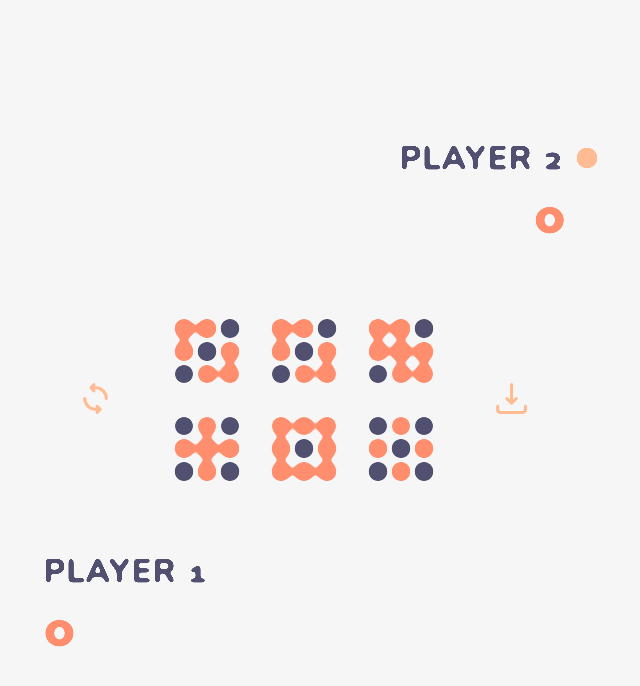
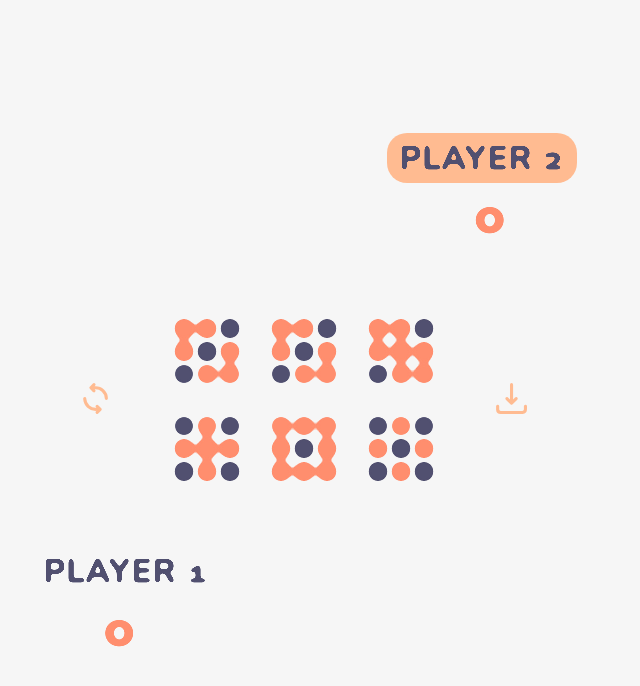
Before and after one commit to thetarnav/Toss-Toss, a Vue app: page / in a window 1280 px wide. Shown: the top 686 px of the page, without its empty margins (336-976 px from the left). Built offline with nearby package versions, Linux system fonts and the light colour scheme.

Commit message:
bouncy animations & transitions

```diff
--- a/src/App.vue
+++ b/src/App.vue
@@ -147,6 +147,7 @@ export default {
 
 <style lang="scss">
 @use 'scss/library/colors' as color;
+@use 'scss/library/variables' as *;
 @use 'scss/library/ms' as *;
 
 .board {
@@ -187,8 +188,9 @@ export default {
 		height: 100%;
 		border-radius: 50%;
 		background-color: color.$pale;
-		clip-path: circle(0 at 50% 50%);
-		transition: clip-path 0.2s;
+		clip-path: circle(50% at 50% 50%);
+		transform: scale(0);
+		transition: transform 0.2s $bouncy-easing;
 	}
 
 	&:not(:disabled):hover {
@@ -196,23 +198,8 @@ export default {
 			fill: color.$dark;
 		}
 		&::before {
-			clip-path: circle(100% at 50% 50%);
+			transform: scale(1);
 		}
-	}
-
-	@keyframes circle-animation {
-		50% {
-			opacity: 1;
-			clip-path: circle(100% at 50% 50%);
-		}
-		to {
-			opacity: 0;
-			clip-path: circle(0 at 50% 50%);
-		}
-	}
-
-	&:not(:disabled):active:before {
-		animation: circle-animation 0.4s;
 	}
 
 	&:disabled {
--- a/src/components/Dices.vue
+++ b/src/components/Dices.vue
@@ -49,6 +49,7 @@ export default {
 
 <style lang="scss" scoped>
 @use '../scss/library/colors' as color;
+@use '../scss/library/variables' as *;
 @use '../scss/library/ms' as *;
 
 $size: gs(2);
@@ -135,7 +136,7 @@ $padding: 0;
 		background: color.$main;
 		border-radius: 50%;
 
-		transition: transform 0.4s, background 0.2s;
+		transition: transform 0.4s $bouncy-easing, background 0.2s;
 		&.active {
 			background: color.$dark;
 			@include hidden-dot;
@@ -219,7 +220,7 @@ $padding: 0;
 	}
 
 	// dices:
-	transition: transform 0.5s;
+	transition: transform 0.5s $bouncy-easing;
 
 	&.selected {
 		.inactive {
@@ -285,7 +286,7 @@ $padding: 0;
 			background: color.$pale;
 			border-radius: 50%;
 			transform: scale(0);
-			transition: transform 0.2s;
+			transition: transform 0.2s $bouncy-easing;
 		}
 
 		&.selected:after {
--- a/src/components/Player.vue
+++ b/src/components/Player.vue
@@ -8,7 +8,9 @@
 		}"
 	>
 		<header class="name">
-			{{ playerName }}
+			<p class="text">
+				{{ playerName }}
+			</p>
 			<span class="crown">
 				<svg
 					version="1.2"
@@ -22,12 +24,12 @@
 				</svg>
 			</span>
 		</header>
-		<div class="scores">
-			<span class="total">
+		<transition-group tag="div" name="scores" class="scores" :duration="400">
+			<span :key="'total'" class="total">
 				{{ totalScore }}
 			</span>
-			<span class="round" v-if="roundScore > 0"> +{{ roundScore }} </span>
-		</div>
+			<span :key="'round'" class="round" v-if="roundScore > 0"> +{{ roundScore }} </span>
+		</transition-group>
 	</div>
 </template>
 
@@ -44,6 +46,7 @@ export default {
 
 <style lang="scss" scoped>
 @use '../scss/library/colors' as color;
+@use '../scss/library/variables' as *;
 @use '../scss/library/ms' as *;
 
 .player {
@@ -56,34 +59,41 @@ export default {
 	display: block;
 	position: relative;
 
-	filter: url(#goo-s);
-	font-size: ms(1);
-	text-transform: uppercase;
-	letter-spacing: 0.05em;
-
-	&:after {
+	.text {
+		filter: url(#goo-s);
+		font-size: ms(1);
+		text-transform: uppercase;
+		letter-spacing: 0.05em;
+	}
+	&:before {
 		content: '';
 		position: absolute;
-		left: 100%;
-		width: ms(0);
-		height: ms(0);
+		z-index: -1;
+		$padding-v: ms(-4);
+		$padding-h: ms(-1);
+		top: -$padding-v;
+		bottom: -$padding-v;
+		left: -$padding-h;
+		right: -$padding-h;
+
 		background: color.$pale;
-		border-radius: 50%;
-		transform: scale(0);
-		top: calc(50% - #{ms(0)} / 2);
-		margin-left: ms(-1);
-		transition: clip-path 0.2s;
+		border-radius: ms(0);
+
+		transform: scale(0.5, 0);
+		transition: transform 0.2s $bouncy-easing;
 	}
 }
 
 .crown {
+	--from-right: #{- ms(-1)};
 	position: absolute;
 	right: 100%;
-	margin-right: ms(-1);
+	// margin-right: ms(-1);
 	width: ms(1);
 	height: ms(1);
 	top: calc(50% - #{ms(1)} / 2);
 	transform: scale(0);
+	transition: transform 0.2s $bouncy-easing;
 	path,
 	polygon {
 		fill: color.$pale;
@@ -92,6 +102,8 @@ export default {
 .scores {
 	display: flex;
 	align-items: center;
+	justify-content: center;
+	min-width: 150px;
 }
 .total {
 	filter: url(#goo-m);
@@ -107,15 +119,42 @@ export default {
 	letter-spacing: -0.04em;
 }
 
+// .scores > * {
+// 	transition: all 0.2s $bouncy-easing;
+// 	margin-right: 10px;
+// }
+.scores-enter-active,
+.scores-leave-active,
+.scores-move {
+	transition: all 1s;
+}
+.scores-enter,
+.scores-leave-to {
+	opacity: 0;
+	// transform: translateY(ms(1));
+}
+.scores-leave-active {
+	&.round {
+		transition: opacity 0.4s, transform 10s;
+	}
+	position: absolute;
+}
+
 .rightAlign {
 	margin-left: auto;
 	text-align: right;
 	align-items: flex-end;
+	.scores {
+		// justify-content: flex-end;
+	}
 }
 
 .active {
+	.crown {
+		--from-right: #{- ms(1)};
+	}
 	.name {
-		&:after {
+		&:before {
 			transform: scale(1);
 		}
 	}
@@ -123,7 +162,7 @@ export default {
 
 .winning {
 	.crown {
-		transform: scale(1);
+		transform: scale(1) translateX(var(--from-right));
 	}
 }
 </style>
--- a/src/scss/app.scss
+++ b/src/scss/app.scss
@@ -2,6 +2,11 @@
 
 @use 'library/colors' as color;
 @use 'library/ms' as *;
+
+*::selection {
+	background: color.$pale;
+	color: color.$white;
+}
 
 .clearfix::after {
 	content: '';
--- /dev/null
+++ b/src/scss/library/_variables.scss
@@ -0,0 +1 @@
+$bouncy-easing: cubic-bezier(0.51, 0.06, 0.56, 1.37);
```
